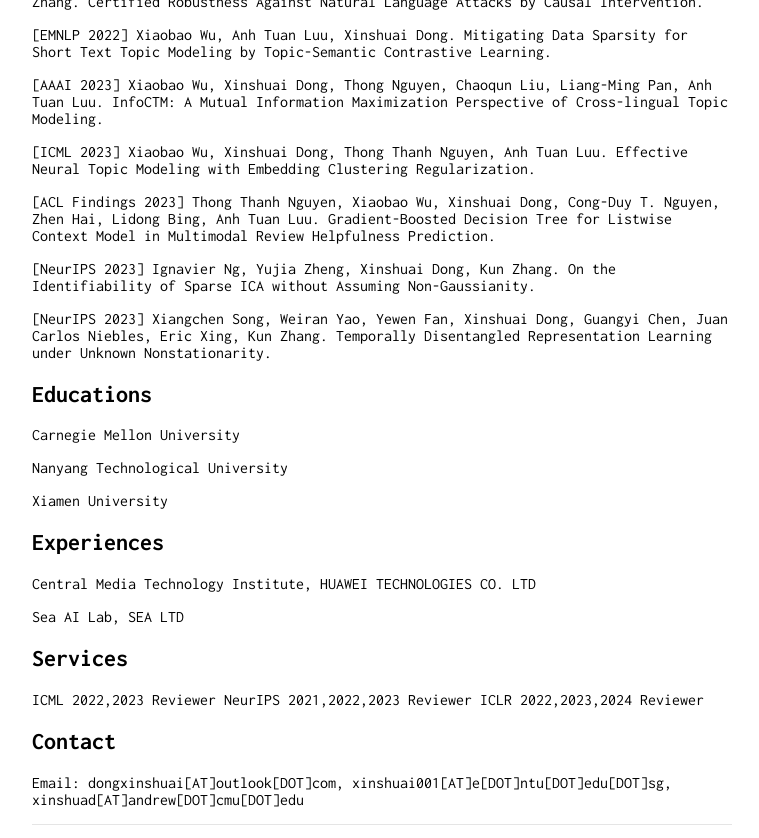
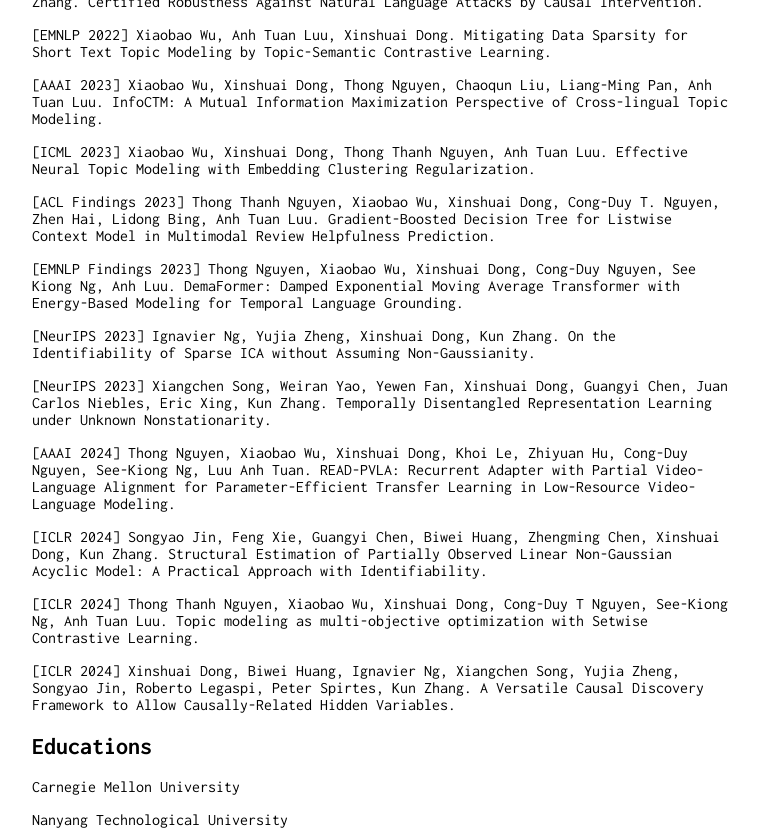
Before and after one commit to dongxinshuai/dongxinshuai.github.io, a Jekyll site: the page built from index.md, in a window 1280 px wide and 900 px high, scrolled down 484 px, cut to the strip 0-838 px from the top of the window. Shown: the whole strip, without its empty margins (258-1017 px from the left). Built offline with Jekyll 4.4.1, drawn with Linux system fonts in a browser that asks for light colours; our own code applies the rules of GitHub Pages for plain Markdown files.

Commit message:
Update index.md

```diff
--- a/index.md
+++ b/index.md
@@ -10,8 +10,7 @@ I am currently a Ph.D. student at Carnegie Mellon University. I am fortunate to
 
 ## Publications
 
-[ECCV 2020]
-Xinshuai Dong, Hong Liu, Liujuan Cao, Rongrong Ji, Qixiang Ye, Jianzhuang Liu, and Qi Tian.
+[ECCV 2020] Xinshuai Dong, Hong Liu, Liujuan Cao, Rongrong Ji, Qixiang Ye, Jianzhuang Liu, and Qi Tian.
 API-Net: Robust Generative Classifier via a Single Discriminator.
 
 [ICLR 2021] Xinshuai Dong, Anh Tuan Luu, Rongrong Ji, and Hong Liu.
@@ -35,11 +34,21 @@ Effective Neural Topic Modeling with Embedding Clustering Regularization.
 [ACL Findings 2023] Thong Thanh Nguyen, Xiaobao Wu, Xinshuai Dong, Cong-Duy T. Nguyen, Zhen Hai, Lidong Bing, Anh Tuan Luu.
 Gradient-Boosted Decision Tree for Listwise Context Model in Multimodal Review Helpfulness Prediction.
 
+[EMNLP Findings 2023] Thong Nguyen, Xiaobao Wu, Xinshuai Dong, Cong-Duy Nguyen, See Kiong Ng, Anh Luu. DemaFormer: Damped Exponential Moving Average Transformer with Energy-Based Modeling for Temporal Language Grounding.
+
 [NeurIPS 2023] Ignavier Ng, Yujia Zheng, Xinshuai Dong, Kun Zhang.
 On the Identifiability of Sparse ICA without Assuming Non-Gaussianity.
 
 [NeurIPS 2023] Xiangchen Song, Weiran Yao, Yewen Fan, Xinshuai Dong, Guangyi Chen, Juan Carlos Niebles, Eric Xing, Kun Zhang.
 Temporally Disentangled Representation Learning under Unknown Nonstationarity.
+
+[AAAI 2024] Thong Nguyen, Xiaobao Wu, Xinshuai Dong, Khoi Le, Zhiyuan Hu, Cong-Duy Nguyen, See-Kiong Ng, Luu Anh Tuan. READ-PVLA: Recurrent Adapter with Partial Video-Language Alignment for Parameter-Efficient Transfer Learning in Low-Resource Video-Language Modeling.
+
+[ICLR 2024] Songyao Jin, Feng Xie, Guangyi Chen, Biwei Huang, Zhengming Chen, Xinshuai Dong, Kun Zhang. Structural Estimation of Partially Observed Linear Non-Gaussian Acyclic Model: A Practical Approach with Identifiability.
+
+[ICLR 2024] Thong Thanh Nguyen, Xiaobao Wu, Xinshuai Dong, Cong-Duy T Nguyen, See-Kiong Ng, Anh Tuan Luu. Topic modeling as multi-objective optimization with Setwise Contrastive Learning.
+
+[ICLR 2024] Xinshuai Dong, Biwei Huang, Ignavier Ng, Xiangchen Song, Yujia Zheng, Songyao Jin, Roberto Legaspi, Peter Spirtes, Kun Zhang. A Versatile Causal Discovery Framework to Allow Causally-Related Hidden Variables.
 
 ## Educations
 
```
